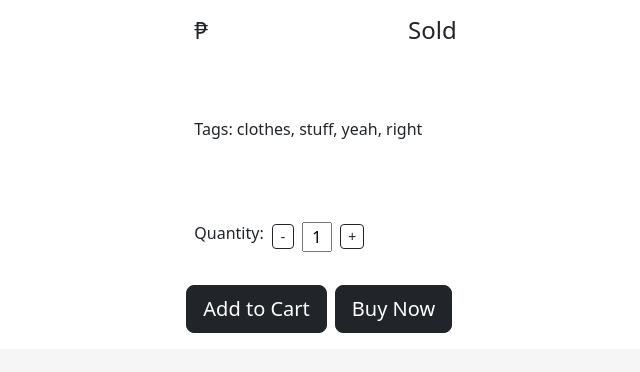
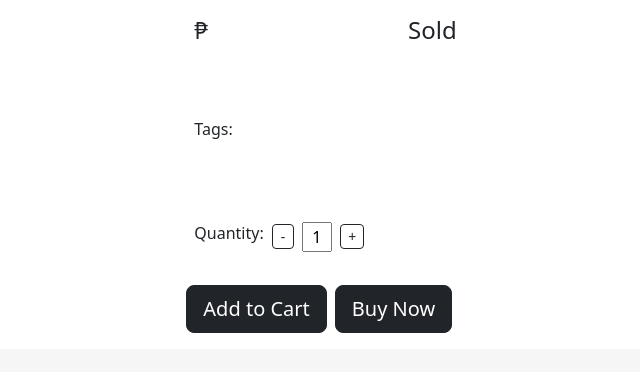
Before and after one commit to recoder99/clothing-site, a Django app: template home/templates/home/product_page.html in a window 1280 px wide. Shown: the part 56-428 px from the top of the page, without its empty margins (291-931 px from the left). Run offline with Django 3.2, Linux system fonts and the light colour scheme; the template is opened without the code that fills it, so the values that code supplies are empty.

Commit message:
tags added

```diff
--- a/home/templates/home/product_page.html
+++ b/home/templates/home/product_page.html
@@ -23,7 +23,7 @@
         </div>
 
         <div class="row row-cols-lg-auto g-3 align-items-center mt-5">
-          <p class="col-12">Tags: clothes, stuff, yeah, right</p>
+          <p class="col-12">Tags: {% for t in category%} {{t.category_name}} {% endfor %}</p>
         </div>
 
         <div class="row row-cols-lg-auto g-3 align-items-center mt-5">
--- a/home/views.py
+++ b/home/views.py
@@ -73,7 +73,8 @@ def signup(request):
 
 def product_page(request, id):
     product = get_object_or_404(Product, id=id)
-    return render(request, "home/product_page.html", {"product": product})
+    category = product.category_name.all()
+    return render(request, "home/product_page.html", {"product": product, "category": category})
 
 
 @login_required(login_url="login")
```
